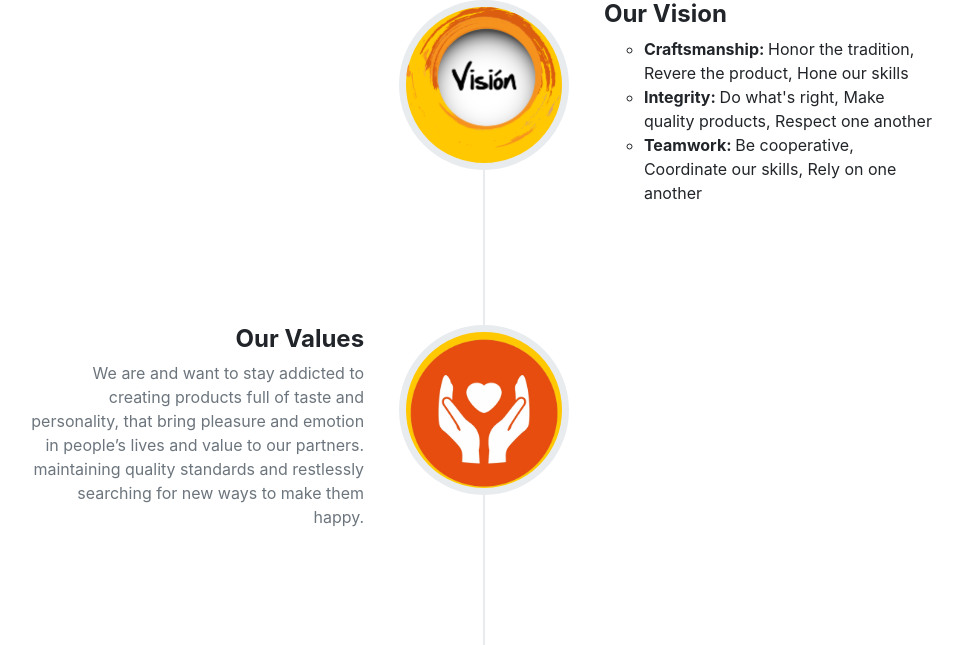
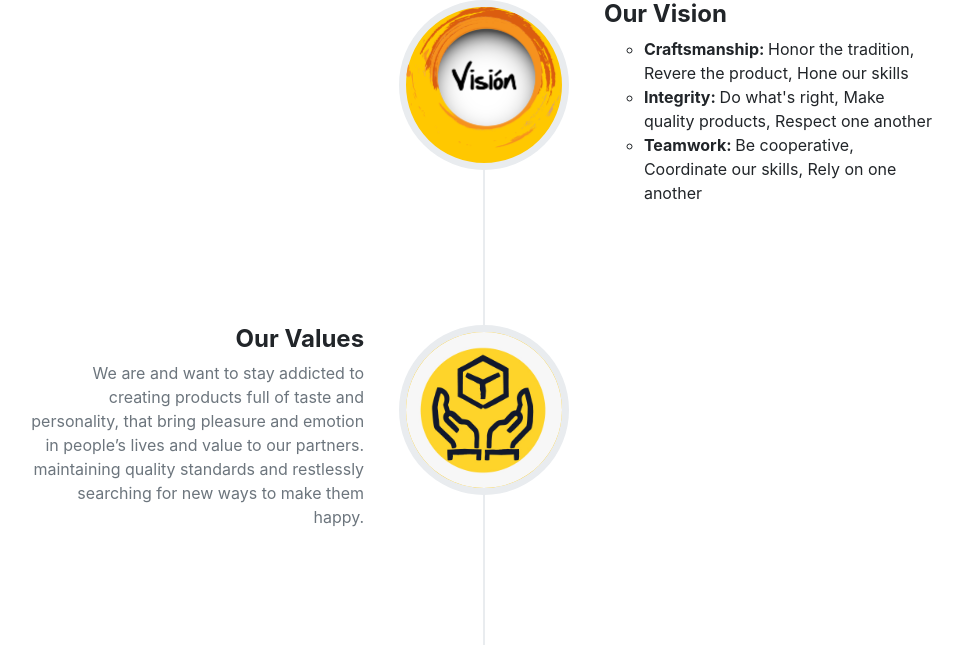
Before and after one commit to Remibala2/Sprinkles, a Spring Boot app: page / in a window 1280 px wide. Shown: the part 3070-3715 px from the top of the page, without its empty margins (156-1116 px from the left). Run offline with Spring Boot 4, Linux system fonts and the light colour scheme; some of the project's set-up classes (security, data sources, template engines, error pages and the like) are left out, and stand-ins take their place; some libraries are stand-ins or nearby versions.

Commit message:
Initialcommit

```diff
--- a/src/main/resources/templates/index.html
+++ b/src/main/resources/templates/index.html
@@ -169,7 +169,7 @@
                   </div>
               </li>
               <li>
-                  <div class="timeline-image"><img class="rounded-circle img-fluid" src="images/Values.png" alt="..." /></div>
+                  <div class="timeline-image"><img class="rounded-circle img-fluid" src="images/Values1.jpeg" alt="..." /></div>
                   <div class="timeline-panel">
                       <div class="timeline-heading">
 
```
Also changed, not shown: src/main/resources/static/images/Values1.jpeg (added).
